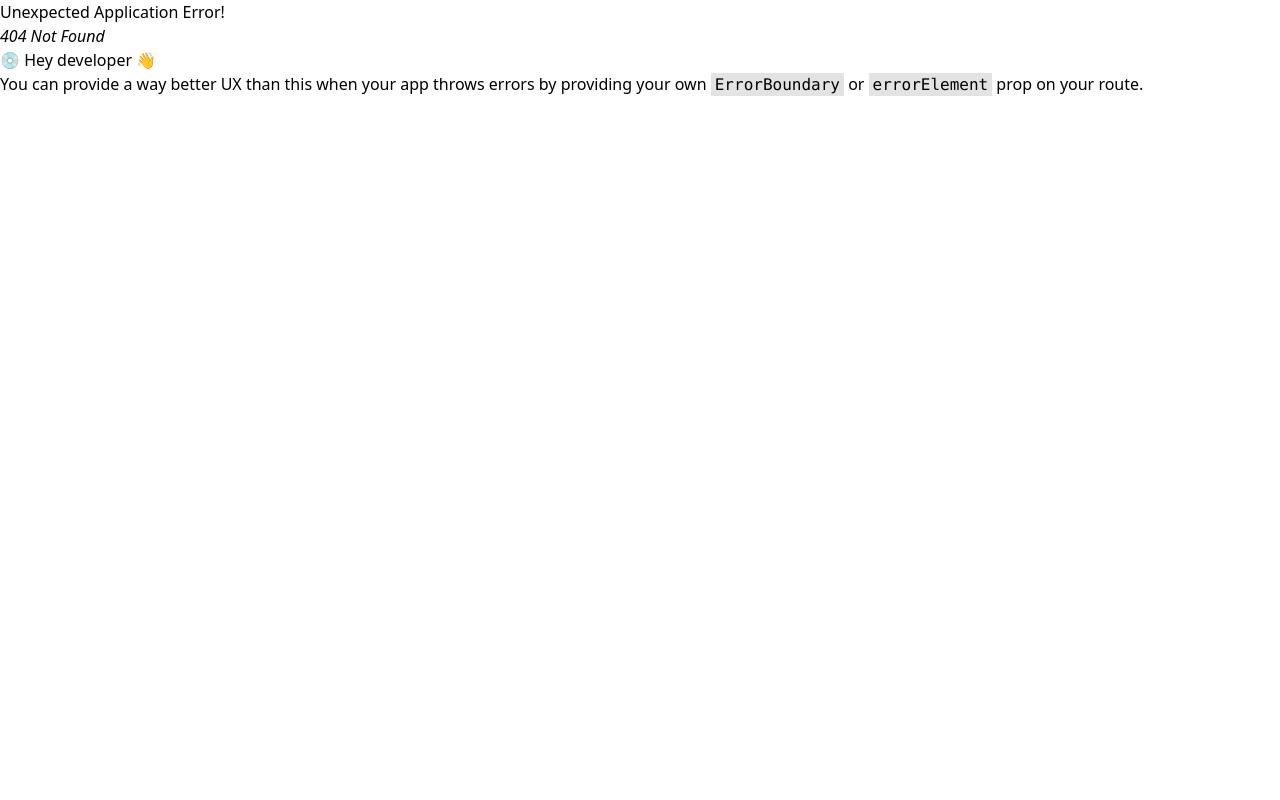
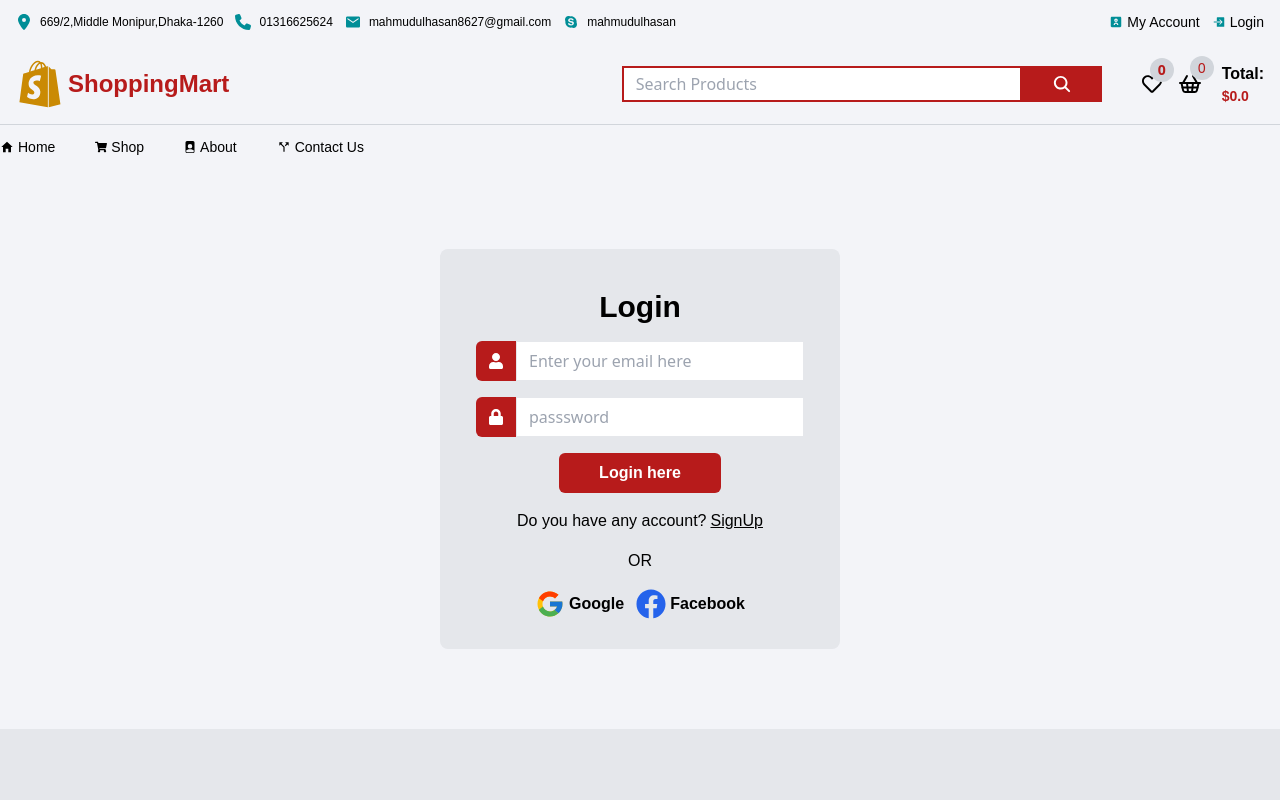
Before and after one commit to mahmudulhasanprodan/ShoppingMart, a React (Vite) app: page /login in a window 1280 px wide. Before the commit this address had no page. Shown: the top 800 px of the page. Built offline with nearby package versions, Linux system fonts and the light colour scheme.

Commit message:
Login page creation done

```diff
--- a/src/App.jsx
+++ b/src/App.jsx
@@ -7,6 +7,9 @@ import RootLayout from './RootLayout/RootLayout';
 import Cart from './Pages/Cart/Cart';
 import ProductDetails from './ProductDetailComponent/ProductDetails/ProductDetails';
 import CheckOut from './Pages/CheckOut/CheckOut';
+import OrderComplete from './Pages/OrderComplete/OrderComplete';
+import Login from './Pages/Login/Login';
+
 import {
   createBrowserRouter,
   createRoutesFromElements,
@@ -23,6 +26,8 @@ const router = createBrowserRouter(
     <Route path="/cart" element={<Cart />}></Route>
     <Route path="/productdetails/:ProductId" element={<ProductDetails />}></Route>
     <Route path="/checkout" element={<CheckOut />}></Route>
+    <Route path="/ordercomplete" element={<OrderComplete />}></Route>
+    <Route path="/login" element={<Login />}></Route>
    </Route>
    )
 )
--- /dev/null
+++ b/src/LoginComponent/LoginDetails/LoginDetails.jsx
@@ -0,0 +1,89 @@
+import React from 'react'
+import Flex from '../../CommonComponent/Flex';
+import { FaUser } from "react-icons/fa";
+import { FaLock } from "react-icons/fa";
+import { FcGoogle } from "react-icons/fc";
+import { FaFacebook } from "react-icons/fa";
+
+
+const LoginDetails = () => {
+  return (
+    <>
+      <div className="bg-TopHColor py-20">
+        <div className="container">
+          <div className="flex items-center justify-center">
+            <div className="w-[400px] h-[400px] bg-gray-200 rounded-lg">
+              <Flex className={"flex-col gap-y-4 items-center mt-10"}>
+                <div className="">
+                  <h2 className="font-Montserrat font-bold text-3xl">Login</h2>
+                </div>
+                <div className="flex items-center">
+                  <div className="w-10 h-10 bg-CommonColor flex items-center justify-center rounded-l-md">
+                    <span className="text-white">
+                      <FaUser />
+                    </span>
+                  </div>
+                  <div>
+                    <input
+                      type="Email"
+                      id="EmailAddress"
+                      name="EmailAddress"
+                      placeholder="Enter your email here"
+                      className="border-[1px] w-72 h-10 pl-3"
+                    />
+                  </div>
+                </div>
+                <div className="flex items-center">
+                  <div className="w-10 h-10 bg-CommonColor flex items-center justify-center rounded-l-md">
+                    <span className="text-white">
+                      <FaLock />
+                    </span>
+                  </div>
+                  <div>
+                    <input
+                      type="password"
+                      id="LoginPassword"
+                      name="LoginPassword"
+                      placeholder="passsword"
+                      className="border-[1px] w-72 h-10 pl-3"
+                    />
+                  </div>
+                </div>
+                <div>
+                  <button className="px-10 py-2 bg-CommonColor font-Montserrat font-bold text-white rounded-md">
+                    Login here
+                  </button>
+                </div>
+                <div className="flex items-center gap-x-1">
+                  <p className="font-Montserrat">Do you have any account?</p>
+                  <h3 className="font-Montserrat underline font-medium cursor-pointer">
+                    SignUp
+                  </h3>
+                </div>
+                <div>
+                  <p className="text-center font-Montserrat">OR</p>
+                </div>
+                <div className="flex items-center justify-center gap-x-3">
+                  <div className="flex items-center gap-x-1 cursor-pointer">
+                    <span className="text-3xl">
+                      <FcGoogle />
+                    </span>
+                    <p className="font-Montserrat font-bold">Google</p>
+                  </div>
+                  <div className="flex items-center gap-x-1 cursor-pointer">
+                    <span className="text-3xl text-blue-600">
+                      <FaFacebook />
+                    </span>
+                    <p className="font-Montserrat font-bold">Facebook</p>
+                  </div>
+                </div>
+              </Flex>
+            </div>
+          </div>
+        </div>
+      </div>
+    </>
+  );
+}
+
+export default LoginDetails
--- /dev/null
+++ b/src/Pages/Login/Login.jsx
@@ -0,0 +1,12 @@
+import React from 'react'
+import LoginDetails from '../../LoginComponent/LoginDetails/LoginDetails'
+
+const Login = () => {
+  return (
+    <>
+      <LoginDetails />
+    </>
+  )
+}
+
+export default Login
--- /dev/null
+++ b/src/Pages/OrderComplete/OrderComplete.jsx
@@ -0,0 +1,40 @@
+import React from 'react'
+import { ImCheckmark } from "react-icons/im";
+import { MdArrowBack } from "react-icons/md";
+
+
+
+const OrderComplete = () => {
+  return (
+    <>
+      <div className="bg-TopHColor">
+        <div className="container">
+          <div className="flex flex-col items-center justify-center gap-y-4 py-20">
+            <div className="w-16 h-16 bg-green-500 rounded-full">
+              <div className="flex items-center justify-center h-full">
+                <span className="text-white font-bold text-5xl">
+                  <ImCheckmark />
+                </span>
+              </div>
+            </div>
+            <div>
+              <p className="font-Montserrat font-bold text-2xl">
+                Your Order Has Been Completed
+              </p>
+            </div>
+            <div>
+              <button className="px-3 py-2 flex items-center gap-x-1 bg-CommonColor text-white font-Montserrat font-light rounded-md">
+                <span>
+                  <MdArrowBack />
+                </span>
+                Back to shop
+              </button>
+            </div>
+          </div>
+        </div>
+      </div>
+    </>
+  );
+}
+
+export default OrderComplete
```
